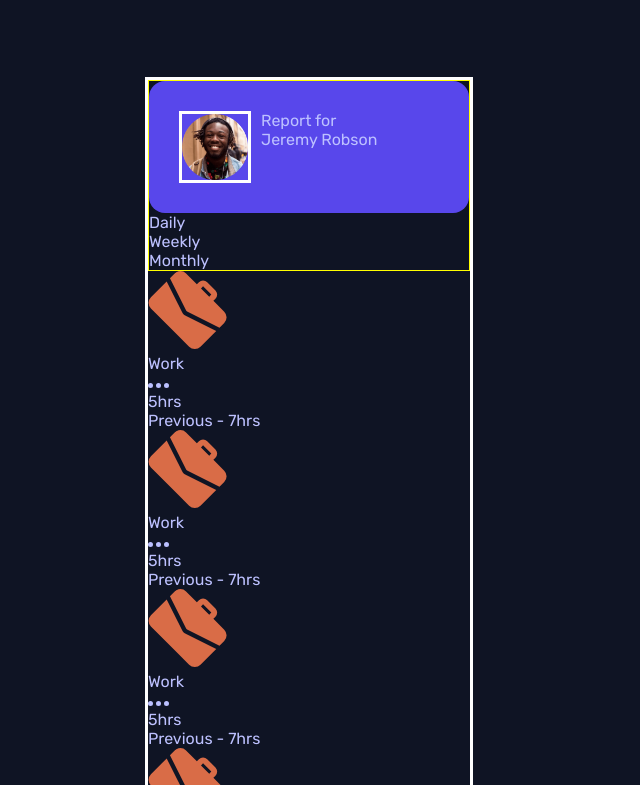
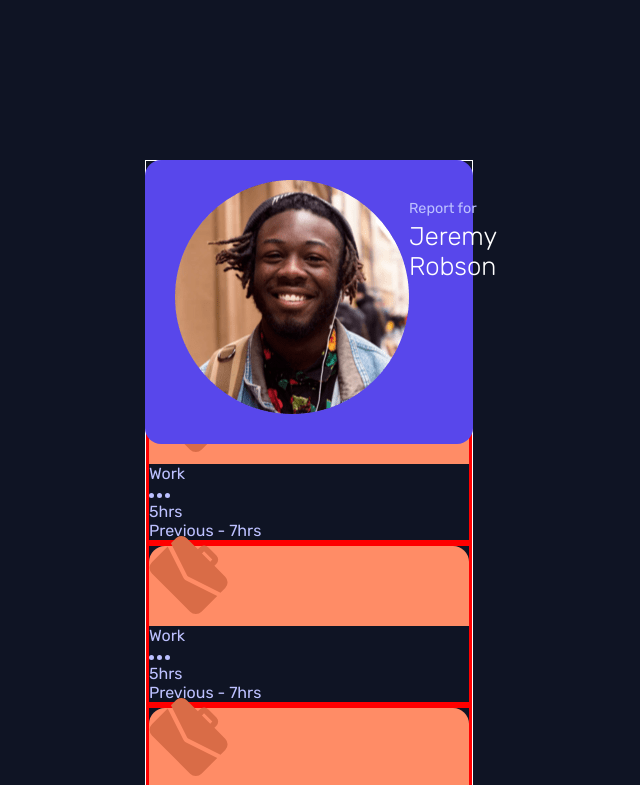
Before and after one commit to shencanet/Frontend-Mentor-app., a plain HTML site: page index.html in a window 1280 px wide. Shown: the top 785 px of the page, without its empty margins (331-971 px from the left). Drawn offline with Linux system fonts and the light colour scheme.

Commit message:
ADD: css cards

```diff
--- a/index.html
+++ b/index.html
@@ -33,7 +33,7 @@
           <div class="main-card__user">
             <!--Metodologia  Bloque elemento __ Modificador-- -->
             <img
-              class="main-card__image"
+              class="card__image"
               src="./images/image-jeremy.png"
               alt="user-img"
             />
@@ -60,7 +60,7 @@
 
         <div class="card">
           <div class="card__background">
-            <img src="./images/icon-work.svg" alt="Work" />
+            <img class="card__image" src="./images/icon-work.svg" alt="Work" />
           </div>
           <div class="card__details">
             <div class="card__activity">
@@ -77,7 +77,7 @@
 
         <div class="card">
           <div class="card__background">
-            <img src="./images/icon-work.svg" alt="Work" />
+            <img class="card__image" src="./images/icon-work.svg" alt="Work" />
           </div>
           <div class="card__details">
             <div class="card__activity">
@@ -94,7 +94,7 @@
 
         <div class="card">
           <div class="card__background">
-            <img src="./images/icon-work.svg" alt="Work" />
+            <img class="card__image" src="./images/icon-work.svg" alt="Work" />
           </div>
           <div class="card__details">
             <div class="card__activity">
@@ -111,7 +111,7 @@
 
         <div class="card">
           <div class="card__background">
-            <img src="./images/icon-work.svg" alt="Work" />
+            <img class="card__image" src="./images/icon-work.svg" alt="Work" />
           </div>
           <div class="card__details">
             <div class="card__activity">
@@ -128,7 +128,7 @@
 
         <div class="card">
           <div class="card__background">
-            <img src="./images/icon-work.svg" alt="Work" />
+            <img class="card__image" src="./images/icon-work.svg" alt="Work" />
           </div>
           <div class="card__details">
             <div class="card__activity">
@@ -145,7 +145,7 @@
 
         <div class="card">
           <div class="card__background">
-            <img src="./images/icon-work.svg" alt="Work" />
+            <img class="card__image" src="./images/icon-work.svg" alt="Work" />
           </div>
           <div class="card__details">
             <div class="card__activity">
--- a/styles.css
+++ b/styles.css
@@ -7,7 +7,7 @@
 }
 :root {
   --Blue: hsl(246, 80%, 60%);
-  --Light-red: hsl(15, 100%, 70%);
+  --Light-orange: hsl(15, 100%, 70%);
   --Soft-blue: hsl(195, 74%, 62%);
   --Light-red: hsl(348, 100%, 68%);
   --Lime-green: hsl(145, 58%, 55%);
@@ -26,14 +26,15 @@ body {
   color: var(--Pale-Blue);
 }
 .main-container{
-    border: 3px solid white;
+
     width: 328px;
-    margin: 77px auto;
+    margin: 160px auto;
+    position: relative;
 
 
 }
 .first-section{
-    border: 1px solid yellow;
+
 }
 
 
@@ -43,10 +44,64 @@ body {
   display: flex;
   border-radius: 16px;
   padding: 30px;
+  position: absolute;
+  width: 100%;
+  z-index: 1;
 }
 
 .main-card__image{
   width: 72px;
   margin-right: 10px;
   border: 3px solid var(--white);
+  border-radius: 50%;
 }
+.main-card__title{
+  font-size: 0.9em;
+  margin: 10px 0 4px ;
+}
+
+.main-card__name{
+  font-size: 1.6em;
+  font-weight: 300;
+  color: var(--white);
+}
+.main-card__date{
+  background-color: var(--Dark-blue);
+  border-radius: 16px;
+  display: flex;
+  justify-content: space-around;
+  height: 100px;
+  padding-top: 52px;
+  font-size: 1.2em;
+  position: absolute;
+  width: 100%;
+  top: 106px;
+  /*z-index: 1;*/
+}
+.main-card__frequency:hover{
+  cursor: pointer;
+  color: var(--white);
+}
+
+
+.second-section{
+  padding-top: 220px;
+  border: 1px solid white;
+}
+
+.card{
+  border: 3px solid red;
+
+}
+
+.card__background{
+  background-color: var(--Light-orange);
+  height: 80px;
+  border-top-left-radius:16px ;
+  border-top-right-radius: 16px;
+}
+
+.card__image{
+  margin-top: -10px;
+
+}
```
